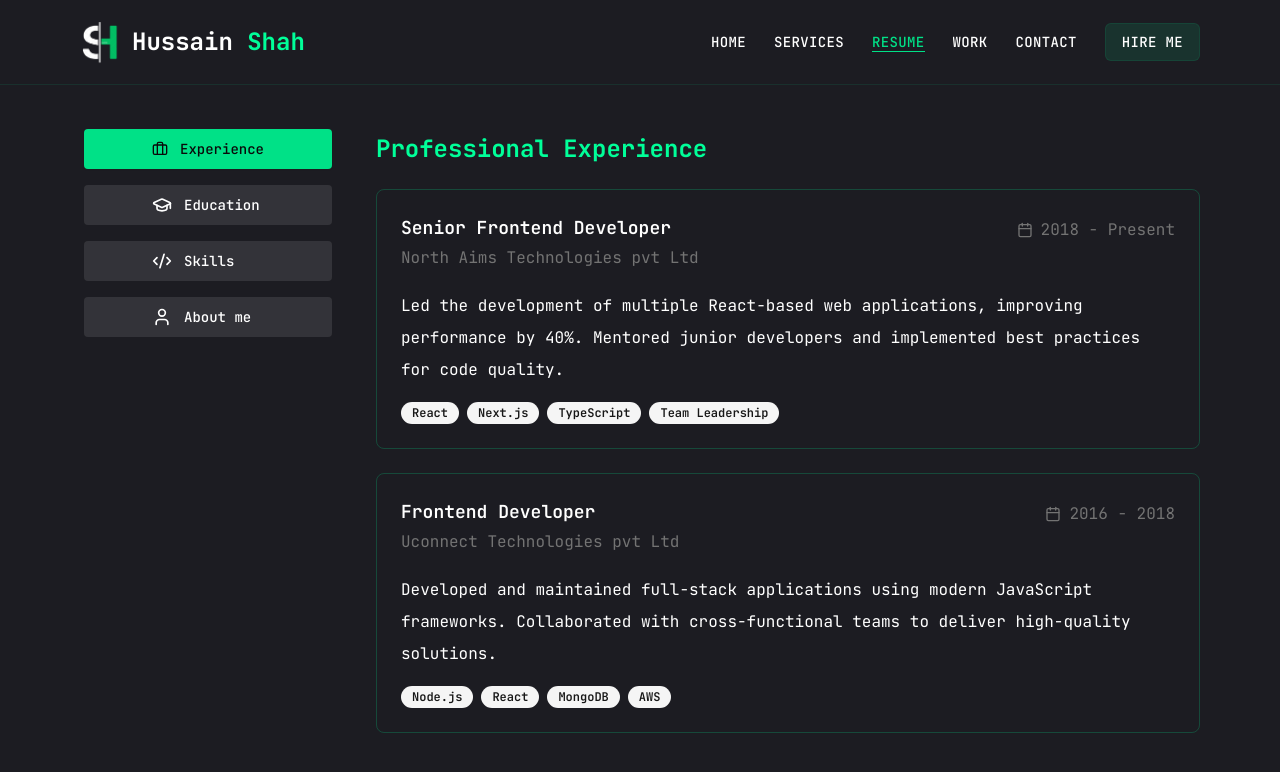
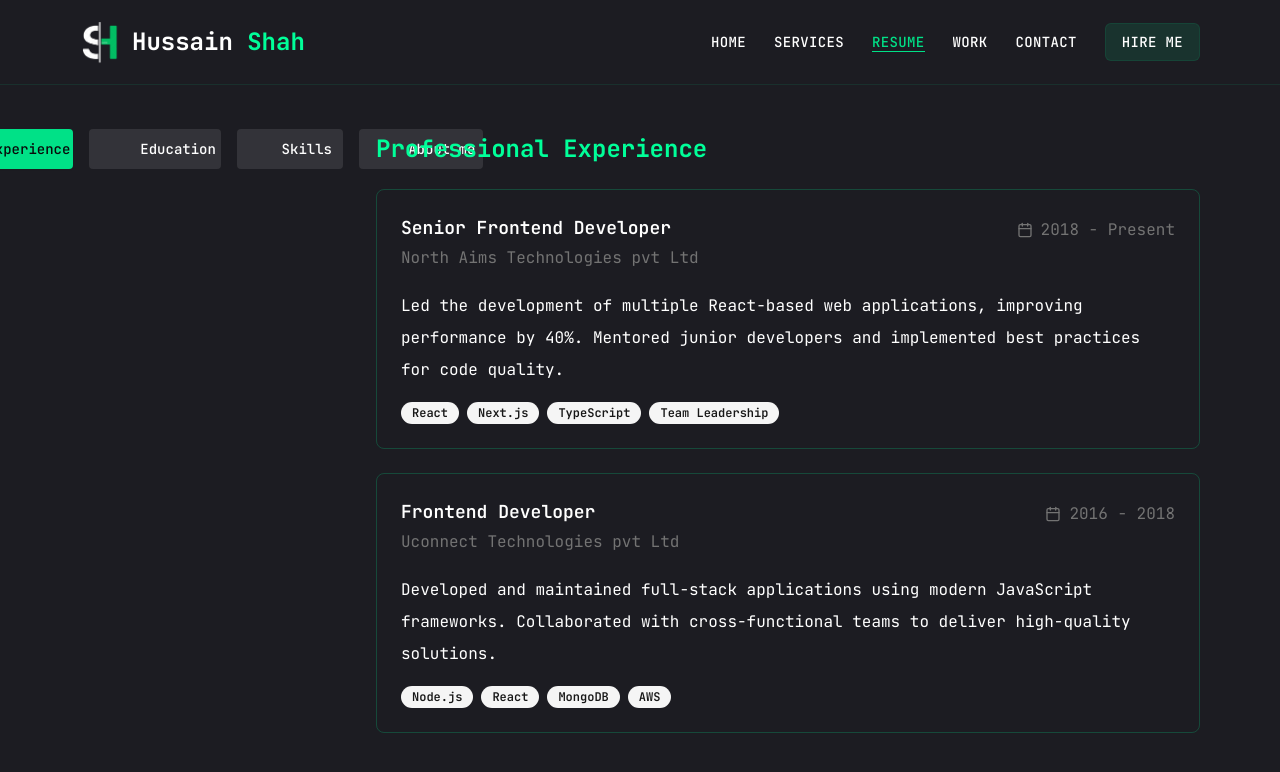
Before and after one commit to HussainShah-786/My-Portfolio-Nextjs-, a Next.js app: page /resume in a window 1280 px wide. Shown: the top 772 px of the page. Built offline with nearby package versions, Linux system fonts and the light colour scheme.

Commit message:
fix the bug

```diff
--- a/app/resume/page.tsx
+++ b/app/resume/page.tsx
@@ -114,7 +114,7 @@ export default function ResumePage() {
             defaultValue="experience"
             className="w-full flex flex-col md:flex-row gap-6 md:gap-10"
           >
-            <TabsList className="flex md:flex-col h-full bg-transparent md:w-64 gap-4">
+            <TabsList className="flex h-full bg-transparent md:w-64 gap-4">
               {tabMenu.map((item) => (
                 <TabsTrigger
                   key={item.value}
```
